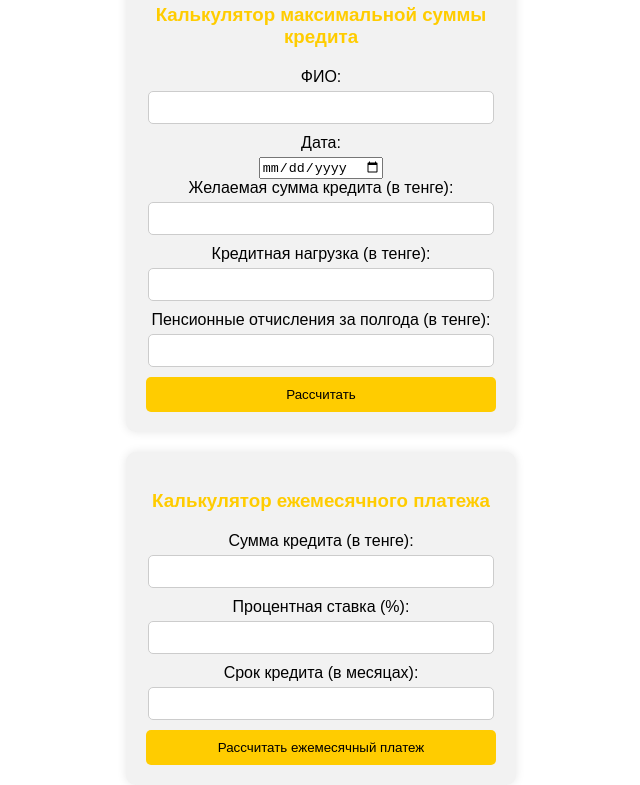
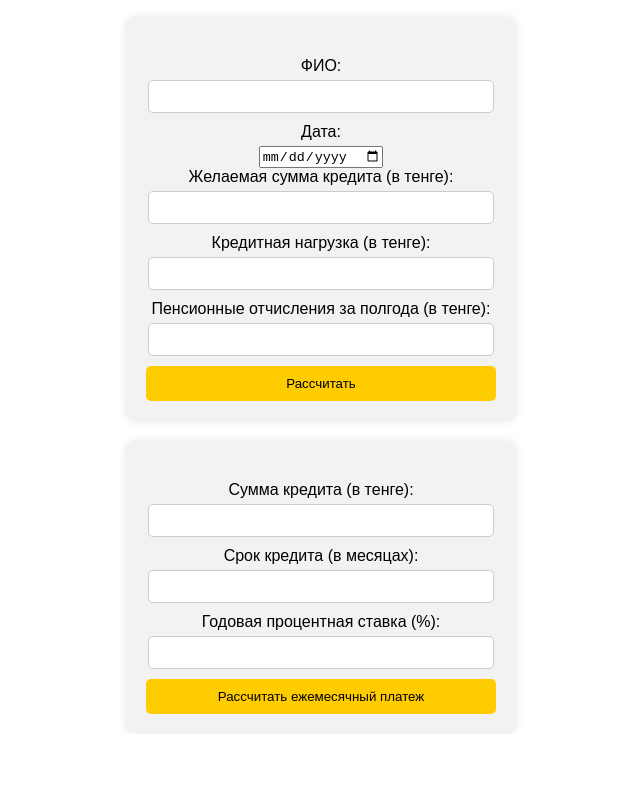
Before and after one commit to runas24/test2, a plain HTML site: page index.html in a window 1280 px wide. Shown: the part 134-919 px from the top of the page, without its empty margins (319-959 px from the left). After the commit the page ends 868 px from the top, so only its background shows below. Drawn offline with Linux system fonts and the light colour scheme.

Commit message:
Update index.html

```diff
--- a/index.html
+++ b/index.html
@@ -12,7 +12,6 @@
     <h2>Кредитный калькулятор</h2>
 </header>
 <div class="container">
-    <h3>Калькулятор максимальной суммы кредита</h3>
     <form id="loanForm">
         <label for="fullName">ФИО:</label>
         <input type="text" id="fullName" required><br>
@@ -24,7 +23,7 @@
         <input type="text" id="creditBurden" required oninput="formatCurrency(this)"><br>
         <label for="pensionContributions">Пенсионные отчисления за полгода (в тенге):</label>
         <input type="text" id="pensionContributions" required oninput="formatCurrency(this)"><br>
-        <button type="submit" onclick="calculateMaxLoanAmount()">Рассчитать</button>
+        <button type="submit">Рассчитать</button>
     </form>
     <div id="resultMessage"></div>
     <div id="loader" class="loader"></div>
@@ -32,18 +31,19 @@
         <a href="https://drive.google.com/drive/folders/1xHv24Egg1wr9OMKeBVY5XP7oP7h6fTJ8" target="_blank">Посмотреть результат</a>
     </div>
 </div>
+
+<!-- Второй калькулятор -->
 <div class="container">
-    <h3>Калькулятор ежемесячного платежа</h3>
     <form id="monthlyPaymentForm">
         <label for="loanAmount">Сумма кредита (в тенге):</label>
-        <input type="text" id="loanAmount" required><br>
-        <label for="interestRate">Процентная ставка (%):</label>
-        <input type="text" id="interestRate" required><br>
+        <input type="text" id="loanAmount" required oninput="formatCurrency(this)"><br>
         <label for="loanTerm">Срок кредита (в месяцах):</label>
-        <input type="text" id="loanTerm" required><br>
-        <button type="button" onclick="calculateMonthlyPayment()">Рассчитать ежемесячный платеж</button>
+        <input type="number" id="loanTerm" required><br>
+        <label for="annualInterestRate">Годовая процентная ставка (%):</label>
+        <input type="number" id="annualInterestRate" required><br>
+        <button type="submit">Рассчитать ежемесячный платеж</button>
     </form>
-    <div id="monthlyPayment"></div>
+    <div id="monthlyPaymentResult"></div>
 </div>
 
 <script src="script.js"></script>
```
